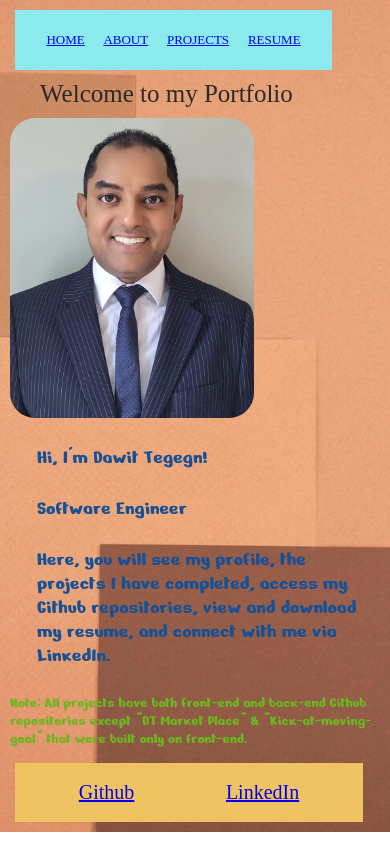
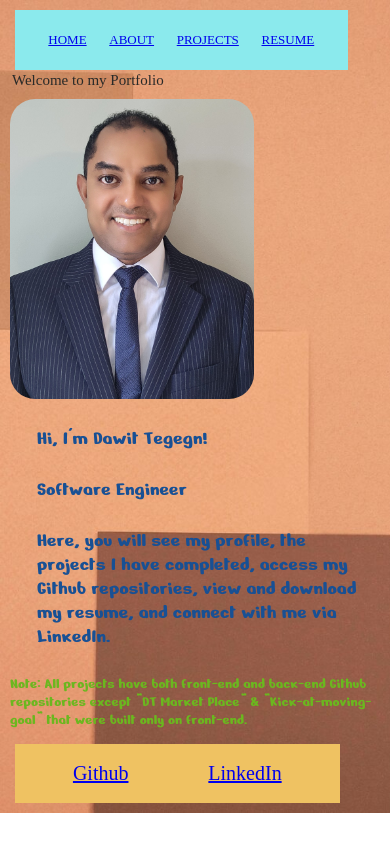
Before and after one commit to davedawita/Dawit-Tegegn-Portfolio---FrontEnd, a React (Create React App) app: page / in a window 390 px wide. Built offline with nearby package versions, Linux system fonts and the light colour scheme; a web font is replaced by a local one.

Commit message:
Fixed Styles for Mobile

```diff
--- a/src/App.css
+++ b/src/App.css
@@ -120,6 +120,10 @@
   height:480px;
   margin: 20px 20px 10px 75px;
 }
+.image {
+  width: 700px;
+  height: 350px;
+}
 
 .projlinks {
   display: flex;
@@ -184,7 +188,7 @@
 
     justify-content: space-around;
     border: "3px solid beige";
-    width: 70%;
+    width: 74%;
     margin: 0 5px 0 5px;
     font-size: 13px;
     padding: 22px;
@@ -196,7 +200,7 @@
     justify-content: space-around;
     border: "3px solid beige";
     padding: 18px;
-    width: 80%;
+    width: 74%;
     margin:0 5px 0 5px;
     font-size: 20px;
     background-color:#EFC262;
@@ -211,9 +215,8 @@
 
   .welcome {
     display:flex;
-
-    font-size: 25px;
-    margin: 10px 30px 10px 30px;
+    font-size: 15px;
+    margin: 2px 30px 10px 2px;
   }
 
   .homepage {
@@ -232,10 +235,11 @@
     font-size: 13px;
     display:flex;
     justify-content: flex-start;
+
   }
 
   .about {
-    margin: 0 10px 330px 75px;
+    margin: 0 80px 330px 15px;
 
   }
 
@@ -255,9 +259,9 @@
   .projectimage {
     padding: 20px 20px 20px 20px;
     border-radius: 15px;
-    width: 750px;
-    height:480px;
-    margin: 20px 20px 10px 75px;
+    width: 300px;
+    height: 210px;
+    margin: 20px 10px 10px 0;
   }
   .image {
     width: 300px;
@@ -274,7 +278,7 @@
 
   .linksbutton {
     font-weight: 400;
-    font-size: 18px;
+    font-size: 10px;
     border-radius: 15px;
     box-shadow: 0cqmax;
     margin: 5px 0 0 0;
--- a/src/pages/Projects.js
+++ b/src/pages/Projects.js
@@ -25,7 +25,7 @@ function Projects(props) {
           <li>
             <div className="projectimage">
               <h1 className="welcome">Project Name: {project.name}</h1>
-                <img className="image" style={{ width: 700, height: 350 }} src={project.image} alt="image" />
+                <img className="image" src={project.image} alt="image" />
                   <div className="projlinks">
                     <a href={project.gitFrontEnd} target='_blank' >
                     <button className="linksbutton">Github-Front-End</button>
```
